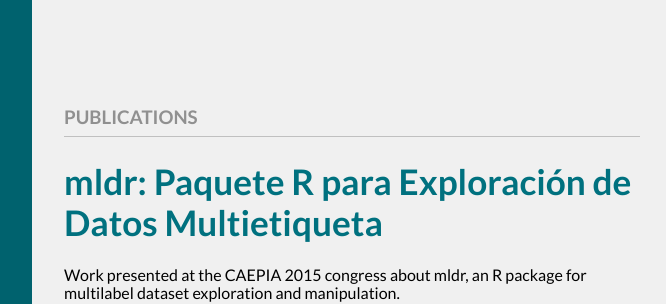
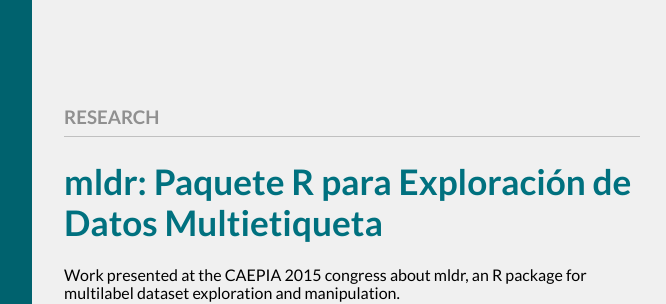
Before and after one commit to fdavidcl/fdavidcl.github.io, a Jekyll site: the page built from index.html, in a window 1280 px wide and 1168 px high. Shown: the part 153-457 px from the top of the window, without its empty margins (288-954 px from the left). Built offline with Jekyll 4.4.1, drawn with Linux system fonts in a browser that asks for light colours; nearby versions of some CDN libraries.

Commit message:
Rename category

```diff
--- a/_config.yml
+++ b/_config.yml
@@ -18,10 +18,10 @@ style:
 
 # This list helps the index page show the correct collections in the desired order
 lists:
-  - publications
+  - research
   - projects
 
 # This list tells Jekyll which collections exist
 collections:
-  - publications
+  - research
   - projects
```
Also changed, not shown: _research/2015-caepia15-mldr.md (renamed from _publications/2015-caepia15-mldr.md), _research/2015-the-r-journal-mldr.md (renamed from _publications/2015-the-r-journal-mldr.md).
